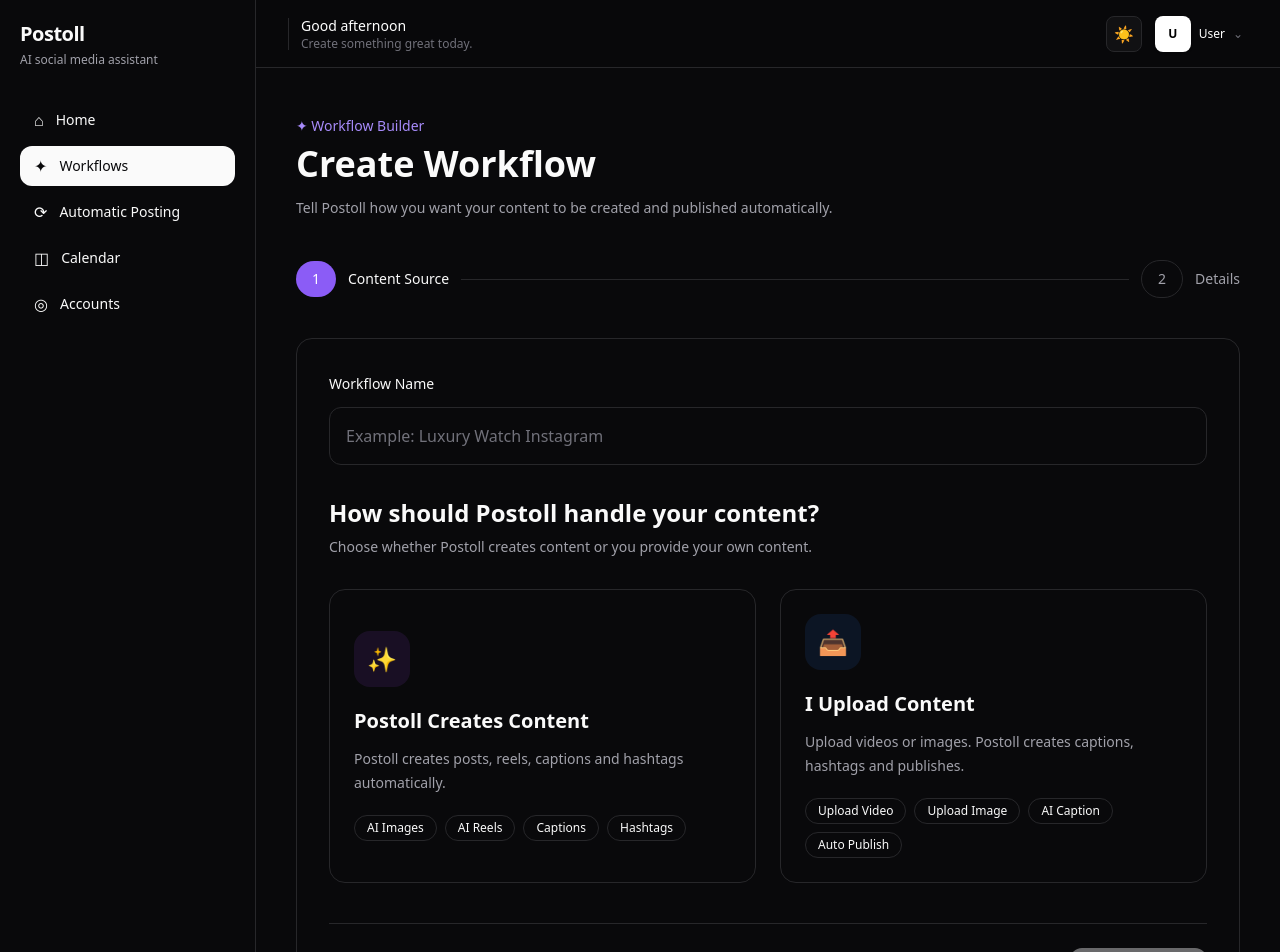
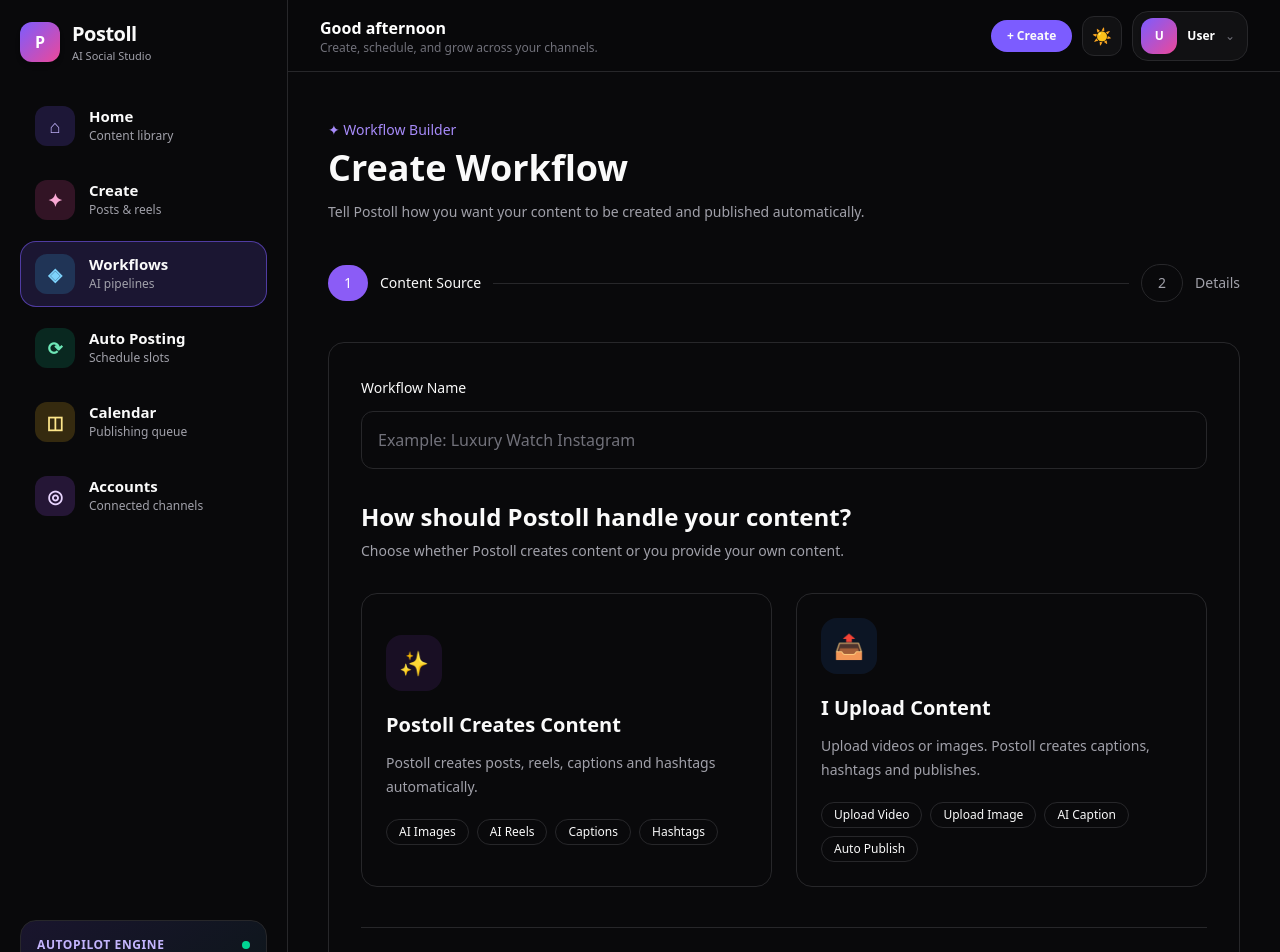
Before and after one commit to robinpk057-ops/postoll, a Next.js app: page /workflows/create in a window 1280 px wide. Shown: the top 952 px of the page. Built offline with nearby package versions, Linux system fonts and the light colour scheme; no server answers; the database is empty.

Commit message:
Upgrade sidebar, header profile & credits pill, and responsive navigation

```diff
--- a/components/layout/Header.tsx
+++ b/components/layout/Header.tsx
@@ -1,12 +1,14 @@
 "use client";
 
 import { useEffect, useRef, useState } from "react";
+import Link from "next/link";
 import { useRouter } from "next/navigation";
 import { createClient } from "@/lib/supabase/client";
 
 type UserProfile = {
   email: string;
   fullName: string;
+  credits: number;
   isAdmin: boolean;
 };
 
@@ -49,24 +51,40 @@ export default function Header({
       const fullName =
         user.user_metadata?.full_name ||
         user.email?.split("@")[0] ||
-        "User";
+        "Creator";
 
+      let credits = 0;
       let isAdmin = false;
+
       try {
         const { data: prof } = await supabase
           .from("profiles")
-          .select("is_admin")
+          .select("credits, is_admin, full_name")
           .eq("id", user.id)
           .maybeSingle();
+
+        if (typeof prof?.credits === "number") {
+          credits = prof.credits;
+        }
         isAdmin = Boolean(prof?.is_admin);
+        if (active) {
+          setProfile({
+            email: user.email || "",
+            fullName: prof?.full_name || fullName,
+            credits,
+            isAdmin,
+          });
+        }
+        return;
       } catch {
-        isAdmin = false;
+        // Fallback to auth metadata
       }
 
       if (active) {
         setProfile({
           email: user.email || "",
           fullName,
+          credits,
           isAdmin,
         });
       }
@@ -135,36 +153,55 @@ export default function Header({
   }
 
   return (
-    <header className="sticky top-0 z-40 flex h-[68px] items-center justify-between border-b border-[var(--border)] bg-[rgba(9,9,11,0.85)] px-4 backdrop-blur-xl sm:px-6 md:px-8">
-      {/* Left */}
-      <div className="flex items-center gap-3">
+    <header className="sticky top-0 z-40 flex min-h-[72px] items-center justify-between gap-3 border-b border-[var(--border)] bg-[rgba(9,9,11,0.88)] px-4 backdrop-blur-xl sm:px-6 md:px-8">
+      {/* Left: Mobile Drawer Button + Greeting */}
+      <div className="flex min-w-0 items-center gap-3">
         {onOpenMobileMenu && (
           <button
             type="button"
             onClick={onOpenMobileMenu}
             aria-label="Open navigation menu"
-            className="flex h-9 w-9 items-center justify-center rounded-lg border border-[var(--border)] bg-[var(--surface)] text-sm text-white transition hover:border-[var(--border-hover)] lg:hidden"
+            className="flex h-10 w-10 shrink-0 items-center justify-center rounded-xl border border-[#7C5CFF]/40 bg-[#7C5CFF]/15 text-base font-bold text-[#C4B5FD] transition hover:bg-[#7C5CFF]/25 lg:hidden"
           >
             ☰
           </button>
         )}
 
-        <div className="hidden h-8 w-px bg-[var(--border)] md:block" />
-
-        <div>
-          <p className="text-sm font-medium text-white">{getGreeting()}</p>
+        <div className="min-w-0">
+          <p className="truncate text-sm font-bold text-white sm:text-base">
+            {getGreeting()}
+            {profile?.fullName ? `, ${profile.fullName.split(" ")[0]}` : ""}
+          </p>
           <p className="hidden text-xs text-[var(--muted-foreground)] sm:block">
-            Create something great today.
+            Create, schedule, and grow across your channels.
           </p>
         </div>
       </div>
 
-      {/* Right */}
-      <div className="flex items-center gap-2">
+      {/* Right: Credits Pill + Create CTA + Theme + Profile */}
+      <div className="flex shrink-0 items-center gap-2 sm:gap-2.5">
+        {profile && (
+          <Link
+            href="/settings"
+            className="hidden items-center gap-1.5 rounded-full border border-emerald-500/30 bg-emerald-500/10 px-3.5 py-1.5 text-xs font-bold text-emerald-300 transition hover:bg-emerald-500/20 md:inline-flex"
+            title="Available studio credits"
+          >
+            <span>✦</span>
+            <span>{profile.credits} Credits</span>
+          </Link>
+        )}
+
+        <Link
+          href="/create"
+          className="hidden items-center gap-1.5 rounded-full bg-[#7C5CFF] px-4 py-2 text-xs font-bold text-white transition hover:bg-[#6A48F5] sm:inline-flex"
+        >
+          <span>+ Create</span>
+        </Link>
+
         <button
           type="button"
           onClick={toggleTheme}
-          className="flex h-9 w-9 items-center justify-center rounded-lg border border-[var(--border)] bg-[var(--surface)] text-sm transition hover:border-[var(--border-hover)] hover:bg-[var(--surface-hover)]"
+          className="flex h-10 w-10 items-center justify-center rounded-xl border border-[var(--border)] bg-[var(--surface)] text-base transition hover:border-[var(--border-hover)] hover:bg-[var(--surface-hover)]"
           aria-label="Toggle theme"
           title="Toggle theme"
         >
@@ -175,19 +212,23 @@ export default function Header({
           <button
             type="button"
             onClick={() => setProfileOpen((open) => !open)}
-            className="flex items-center gap-2 rounded-xl border border-transparent p-1 transition hover:border-[var(--border)] hover:bg-[var(--surface)]"
+            className="flex items-center gap-2.5 rounded-2xl border border-[var(--border)] bg-[var(--surface)] px-2 py-1.5 transition hover:border-[var(--border-hover)] hover:bg-[var(--surface-hover)]"
             aria-label="Open profile menu"
             aria-expanded={profileOpen}
           >
-            <div className="flex h-9 w-9 items-center justify-center rounded-lg bg-white text-xs font-bold text-black shadow-sm">
+            <div
+              className="flex h-9 w-9 items-center justify-center rounded-xl text-xs font-black text-white shadow-sm"
+              style={{
+                background: "linear-gradient(135deg, #7C5CFF 0%, #EC4899 100%)",
+              }}
+            >
               {profile ? getInitials(profile.fullName) : "U"}
             </div>
 
-            <div className="hidden text-left sm:block">
-              <div className="max-w-[140px] truncate text-xs font-medium text-white">
+            <div className="hidden text-left md:block">
+              <div className="max-w-[140px] truncate text-xs font-bold text-white">
                 {profile?.fullName || "User"}
               </div>
-
               <div className="max-w-[140px] truncate text-[11px] text-[var(--muted-foreground)]">
                 {profile?.email || ""}
               </div>
@@ -195,7 +236,7 @@ export default function Header({
 
             <span
               className={[
-                "hidden text-xs text-[var(--muted-foreground)] transition-transform sm:block",
+                "hidden pr-1 text-xs text-[var(--muted-foreground)] transition-transform md:block",
                 profileOpen ? "rotate-180" : "",
               ].join(" ")}
             >
@@ -204,21 +245,31 @@ export default function Header({
           </button>
 
           {profileOpen && (
-            <div className="absolute right-0 top-12 z-50 w-[280px] overflow-hidden rounded-2xl border border-[var(--border)] bg-[#111113] shadow-2xl shadow-black/40">
+            <div className="absolute right-0 top-13 z-50 w-[290px] overflow-hidden rounded-2xl border border-[var(--border)] bg-[#111113] shadow-2xl shadow-black/50">
               <div className="border-b border-[var(--border)] p-4">
                 <div className="flex items-center gap-3">
-                  <div className="flex h-11 w-11 shrink-0 items-center justify-center rounded-xl bg-white text-sm font-bold text-black">
+                  <div
+                    className="flex h-11 w-11 shrink-0 items-center justify-center rounded-xl text-sm font-black text-white"
+                    style={{
+                      background:
+                        "linear-gradient(135deg, #7C5CFF 0%, #EC4899 100%)",
+                    }}
+                  >
                     {profile ? getInitials(profile.fullName) : "U"}
                   </div>
 
-                  <div className="min-w-0">
-                    <div className="truncate text-sm font-semibold text-white">
+                  <div className="min-w-0 flex-1">
+                    <div className="truncate text-sm font-bold text-white">
                       {profile?.fullName || "User"}
                     </div>
-
                     <div className="mt-0.5 truncate text-xs text-[var(--muted-foreground)]">
                       {profile?.email || ""}
                     </div>
+                    {profile && (
+                      <div className="mt-1.5 inline-flex rounded-full bg-emerald-500/15 px-2.5 py-0.5 text-[11px] font-bold text-emerald-300">
+                        {profile.credits} Credits available
+                      </div>
+                    )}
                   </div>
                 </div>
               </div>
@@ -233,11 +284,11 @@ export default function Header({
                     }}
                     className="mb-1 flex w-full items-center gap-3 rounded-xl px-3 py-2.5 text-left text-sm text-[#C4B5FD] transition hover:bg-[#7C5CFF]/15 hover:text-white"
                   >
-                    <span className="flex h-8 w-8 items-center justify-center rounded-lg bg-[#7C5CFF]/20">
+                    <span className="flex h-9 w-9 items-center justify-center rounded-xl bg-[#7C5CFF]/20 text-base">
                       ⚡
                     </span>
                     <span>
-                      <span className="block font-medium">Admin Control</span>
+                      <span className="block font-bold">Admin Control</span>
                       <span className="block text-[11px] text-[var(--muted-foreground)]">
                         CMS, users, costs &amp; logs
                       </span>
@@ -251,16 +302,15 @@ export default function Header({
                     setProfileOpen(false);
                     router.push("/settings");
                   }}
-                  className="flex w-full items-center gap-3 rounded-xl px-3 py-2.5 text-left text-sm text-[var(--muted)] transition hover:bg-[var(--surface-hover)] hover:text-white"
+                  className="flex w-full items-center gap-3 rounded-xl px-3 py-2.5 text-left text-sm text-neutral-200 transition hover:bg-[var(--surface-hover)] hover:text-white"
                 >
-                  <span className="flex h-8 w-8 items-center justify-center rounded-lg bg-[var(--surface-hover)]">
+                  <span className="flex h-9 w-9 items-center justify-center rounded-xl bg-[#38BDF8]/15 text-base text-[#7DD3FC]">
                     ⚙
                   </span>
-
                   <span>
-                    <span className="block font-medium">Settings</span>
+                    <span className="block font-bold">Profile &amp; Settings</span>
                     <span className="block text-[11px] text-[var(--muted-foreground)]">
-                      Manage your Postoll account
+                      Schedule slots, timezone &amp; account
                     </span>
                   </span>
                 </button>
@@ -268,14 +318,13 @@ export default function Header({
                 <button
                   type="button"
                   onClick={handleLogout}
-                  className="mt-1 flex w-full items-center gap-3 rounded-xl px-3 py-2.5 text-left text-sm text-[var(--muted)] transition hover:bg-red-500/10 hover:text-red-400"
+                  className="mt-1 flex w-full items-center gap-3 rounded-xl px-3 py-2.5 text-left text-sm text-neutral-300 transition hover:bg-red-500/10 hover:text-red-400"
                 >
-                  <span className="flex h-8 w-8 items-center justify-center rounded-lg bg-[var(--surface-hover)]">
+                  <span className="flex h-9 w-9 items-center justify-center rounded-xl bg-rose-500/15 text-base text-rose-300">
                     ↩
                   </span>
-
                   <span>
-                    <span className="block font-medium">Log out</span>
+                    <span className="block font-bold">Log out</span>
                     <span className="block text-[11px] text-[var(--muted-foreground)]">
                       Sign out of Postoll
                     </span>
--- a/components/layout/Sidebar.tsx
+++ b/components/layout/Sidebar.tsx
@@ -3,12 +3,64 @@
 import Link from "next/link";
 import { usePathname } from "next/navigation";
 
-const navItems = [
-  { name: "Home", href: "/", icon: "⌂" },
-  { name: "Workflows", href: "/workflows", icon: "✦" },
-  { name: "Automatic Posting", href: "/automatic-posting", icon: "⟳" },
-  { name: "Calendar", href: "/calendar", icon: "◫" },
-  { name: "Accounts", href: "/accounts", icon: "◎" },
+type NavItem = {
+  name: string;
+  subtitle: string;
+  href: string;
+  icon: string;
+  badgeBg: string;
+  badgeColor: string;
+};
+
+const navItems: NavItem[] = [
+  {
+    name: "Home",
+    subtitle: "Content library",
+    href: "/",
+    icon: "⌂",
+    badgeBg: "rgba(124, 92, 255, 0.18)",
+    badgeColor: "#C4B5FD",
+  },
+  {
+    name: "Create",
+    subtitle: "Posts & reels",
+    href: "/create",
+    icon: "✦",
+    badgeBg: "rgba(236, 72, 153, 0.18)",
+    badgeColor: "#F9A8D4",
+  },
+  {
+    name: "Workflows",
+    subtitle: "AI pipelines",
+    href: "/workflows",
+    icon: "◈",
+    badgeBg: "rgba(56, 189, 248, 0.18)",
+    badgeColor: "#7DD3FC",
+  },
+  {
+    name: "Auto Posting",
+    subtitle: "Schedule slots",
+    href: "/automatic-posting",
+    icon: "⟳",
+    badgeBg: "rgba(16, 185, 129, 0.18)",
+    badgeColor: "#6EE7B7",
+  },
+  {
+    name: "Calendar",
+    subtitle: "Publishing queue",
+    href: "/calendar",
+    icon: "◫",
+    badgeBg: "rgba(251, 191, 36, 0.18)",
+    badgeColor: "#FDE68A",
+  },
+  {
+    name: "Accounts",
+    subtitle: "Connected channels",
+    href: "/accounts",
+    icon: "◎",
+    badgeBg: "rgba(168, 85, 247, 0.18)",
+    badgeColor: "#E9D5FF",
+  },
 ];
 
 export default function Sidebar({
@@ -21,28 +73,42 @@ export default function Sidebar({
   const pathname = usePathname();
 
   const content = (
-    <div className="flex h-full flex-col justify-between p-5">
+    <div className="flex h-full flex-col justify-between p-4 sm:p-5">
       <div>
-        <div className="mb-8 flex items-center justify-between">
-          <div>
-            <Link
-              href="/"
-              onClick={onClose}
-              className="text-xl font-bold tracking-tight"
+        {/* Brand Header */}
+        <div className="mb-7 flex items-center justify-between gap-2">
+          <Link
+            href="/"
+            onClick={onClose}
+            className="flex items-center gap-3 group"
+          >
+            <span
+              className="flex h-10 w-10 items-center justify-center rounded-xl text-base font-black text-white shadow-md transition-transform group-hover:scale-105"
+              style={{
+                background: "linear-gradient(135deg, #7C5CFF 0%, #EC4899 100%)",
+              }}
             >
-              Postoll
-            </Link>
-            <p className="mt-1 text-xs" style={{ color: "var(--muted)" }}>
-              AI social media assistant
-            </p>
-          </div>
+              P
+            </span>
+            <div>
+              <span className="block text-xl font-black tracking-tight">
+                Postoll
+              </span>
+              <span
+                className="block text-[11px] font-medium"
+                style={{ color: "var(--muted)" }}
+              >
+                AI Social Studio
+              </span>
+            </div>
+          </Link>
 
           {onClose && (
             <button
               type="button"
               onClick={onClose}
               aria-label="Close navigation menu"
-              className="flex h-8 w-8 items-center justify-center rounded-lg border text-xs lg:hidden"
+              className="flex h-9 w-9 items-center justify-center rounded-xl border text-sm font-bold lg:hidden"
               style={{ borderColor: "var(--border)" }}
             >
               ✕
@@ -50,7 +116,8 @@ export default function Sidebar({
           )}
         </div>
 
-        <nav className="space-y-1.5" aria-label="Workspace navigation">
+        {/* Navigation Menu */}
+        <nav className="space-y-2" aria-label="Workspace navigation">
           {navItems.map((item) => {
             const isActive =
               item.href === "/"
@@ -63,42 +130,86 @@ export default function Sidebar({
                 key={item.href}
                 href={item.href}
                 onClick={onClose}
-                className="flex items-center gap-3 rounded-xl px-3.5 py-2.5 text-sm font-medium transition-colors"
+                className="flex items-center gap-3.5 rounded-2xl border px-3.5 py-3 transition-all"
                 style={{
-                  background: isActive ? "var(--foreground)" : "transparent",
-                  color: isActive ? "var(--background)" : "var(--foreground)",
+                  background: isActive
+                    ? "rgba(124, 92, 255, 0.16)"
+                    : "transparent",
+                  borderColor: isActive
+                    ? "rgba(124, 92, 255, 0.55)"
+                    : "transparent",
+                  color: "var(--foreground)",
                 }}
               >
-                <span className="text-base leading-none">{item.icon}</span>
-                <span>{item.name}</span>
+                <span
+                  className="flex h-10 w-10 shrink-0 items-center justify-center rounded-xl text-lg font-bold"
+                  style={{
+                    background: item.badgeBg,
+                    color: item.badgeColor,
+                  }}
+                >
+                  {item.icon}
+                </span>
+
+                <span className="min-w-0 flex-1">
+                  <span className="block truncate text-[15px] font-bold leading-tight">
+                    {item.name}
+                  </span>
+                  <span
+                    className="mt-0.5 block truncate text-xs"
+                    style={{ color: "var(--muted)" }}
+                  >
+                    {item.subtitle}
+                  </span>
+                </span>
               </Link>
             );
           })}
         </nav>
       </div>
 
+      {/* Bottom Studio Card */}
       <div
-        className="mt-8 rounded-2xl border p-3.5 text-xs"
+        className="mt-8 rounded-2xl border p-4"
         style={{
+          background:
+            "linear-gradient(145deg, rgba(124,92,255,0.14), rgba(16,185,129,0.08))",
           borderColor: "var(--border)",
-          color: "var(--muted)",
         }}
       >
-        <p className="font-semibold" style={{ color: "var(--foreground)" }}>
-          Studio Mode Active
+        <div className="flex items-center justify-between gap-2">
+          <span className="text-xs font-bold uppercase tracking-wider text-[#C4B5FD]">
+            Autopilot Engine
+          </span>
+          <span className="inline-flex h-2 w-2 rounded-full bg-emerald-400" />
+        </div>
+        <p
+          className="mt-1.5 text-xs leading-relaxed"
+          style={{ color: "var(--muted)" }}
+        >
+          Schedule slots, AI reels, and multi-channel queues stay synchronized.
         </p>
-        <p className="mt-1 leading-relaxed">
-          Automated slots and workflows run in the background.
-        </p>
+        <Link
+          href="/settings"
+          onClick={onClose}
+          className="mt-3 inline-flex w-full items-center justify-center rounded-xl border px-3 py-2 text-xs font-bold transition hover:opacity-90"
+          style={{
+            borderColor: "var(--border)",
+            background: "var(--card)",
+            color: "var(--foreground)",
+          }}
+        >
+          ⚙ Studio &amp; Slot Settings
+        </Link>
       </div>
     </div>
   );
 
   return (
     <>
-      {/* Desktop Sidebar */}
+      {/* Desktop & Wide Tablet Sidebar */}
       <aside
-        className="hidden w-64 shrink-0 border-r lg:block"
+        className="hidden w-72 shrink-0 border-r lg:block"
         style={{
           background: "var(--card)",
           borderColor: "var(--border)",
@@ -108,17 +219,17 @@ export default function Sidebar({
         {content}
       </aside>
 
-      {/* Mobile & Tablet Drawer */}
+      {/* Mobile & Tablet Slide-Over Drawer */}
       {mobileOpen && (
         <div className="fixed inset-0 z-50 flex lg:hidden">
           <button
             type="button"
             aria-label="Close navigation backdrop"
             onClick={onClose}
-            className="fixed inset-0 bg-black/65 backdrop-blur-xs"
+            className="fixed inset-0 bg-black/70 backdrop-blur-xs"
           />
           <aside
-            className="relative z-10 h-full w-72 max-w-[82vw] overflow-y-auto border-r shadow-2xl"
+            className="relative z-10 h-full w-80 max-w-[85vw] overflow-y-auto border-r shadow-2xl"
             style={{
               background: "var(--card)",
               borderColor: "var(--border)",
```
